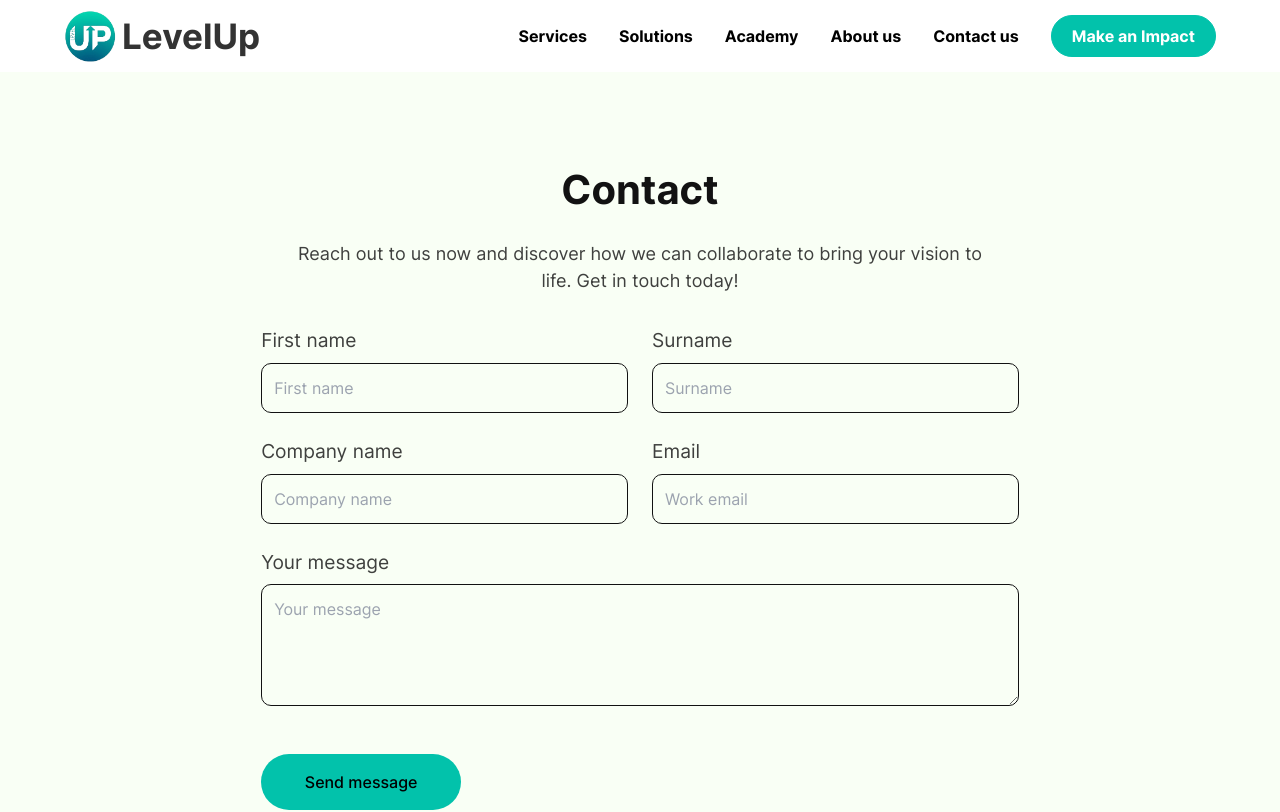
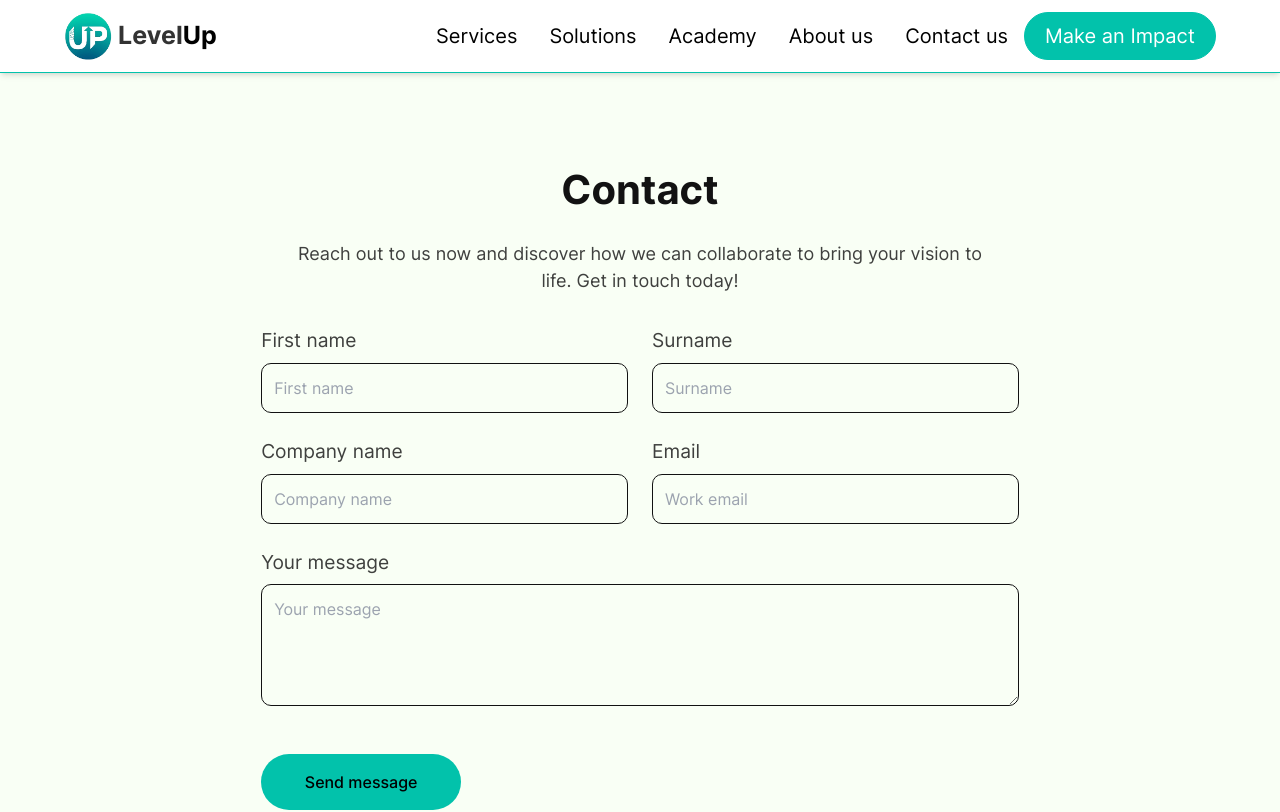
Before and after one commit to devbn3li/WebsiteReact, a React (Vite) app: page /contact in a window 1280 px wide. Shown: the top 812 px of the page. Built offline with nearby package versions, Linux system fonts and the light colour scheme.

Commit message:
Update Navbar_V2 component

```diff
--- a/src/Components/Navbar/Navbar_V2.jsx
+++ b/src/Components/Navbar/Navbar_V2.jsx
@@ -43,7 +43,7 @@ const Navbar_V2 = () => {
           </button>
         </div>
         {/* Navigation Links, Services, and Solutions */}
-        <div className={`flex gap-5 max-[1130px]:gap-0 justify-between flex-grow h-full items-center font-bold text-center transition-all duration-[.45s] box-border ${isNavOpen ? "top-full" : "-top-[100vh]"} left-0 z-40 bg-white max-[1130px]:flex-col max-[1130px]:absolute max-[1130px]:w-full max-w-full max-[1130px]:pb-[6.5rem] max-[1130px]:h-[calc(100vh-4.5rem)] max-[1130px]:text-lg max-[1130px]:border-b max-[1130px]:border-black`}>
+        <div className={`flex gap-5 max-[1130px]:gap-0 justify-end flex-grow h-full items-center font-bold text-center transition-all duration-[.45s] box-border ${isNavOpen ? "top-full" : "-top-[100vh]"} left-0 z-40 bg-white max-[1130px]:flex-col max-[1130px]:absolute max-[1130px]:w-full max-w-full max-[1130px]:pb-[6.5rem] max-[1130px]:h-[calc(100vh-4.5rem)] max-[1130px]:text-lg max-[1130px]:border-b max-[1130px]:border-black`}>
           <div className={`flex h-full text-[20px] font-normal max-[1130px]:flex-col justify-center items-center max-[1130px]:w-full`}>
             {/* Services Dropdown */}
             <ServicesDropdown_V2 toggleNavigation={toggleNavigation} isServicesOpen={isServicesOpen} toggleServices={toggleServices} />
@@ -53,12 +53,14 @@ const Navbar_V2 = () => {
             {navigationLinks.map((link, index) => (
               <NavbarLink_V2 key={index} path={link.path} title={link.title} toggleNavigation={toggleNavigation} />
             ))}
+                        <PrimaryButton path='/contact' title='Make an Impact' classes='max-[1130px]:py-4 ' />
+
           </div>
           {/* Call to Action Button */}
-          <div className="flex gap-5 max-[1130px]:flex-col w-full px-2 mt-2">
+          {/* <div className="flex gap-5 max-[1130px]:flex-col justify-end w-full px-2 mt-2">
             <PrimaryButton path='/contact' title='Make an Impact' classes='max-[1130px]:py-4 ' />
             <PrimaryButton path='/contact' title='Start free' classes='max-[1130px]:py-4 bg-transparent border-2 !text-[#02c2ab]  hover:drop-shadow-md hover:shadow-[0_0_20px_-10px_rgba(0,0,0,.2),inset_0_0_20px_-10px_rgba(0,0,0,.2)]' />
-          </div>
+          </div> */}
         </div>
       </div>
     </nav>
--- a/src/Pages/Layout.jsx
+++ b/src/Pages/Layout.jsx
@@ -6,8 +6,8 @@ import Footer from '../Components/Footer/Footer';
 function Layout() {
   return (
     <div className="flex justify-center flex-col   bg-[#F9FFF5]">
-      <Navbar />
-      {/* <Navbar_V2 /> */}
+      {/* <Navbar /> */}
+      <Navbar_V2 />
       <Outlet />
       <Footer/>
     </div>
```
